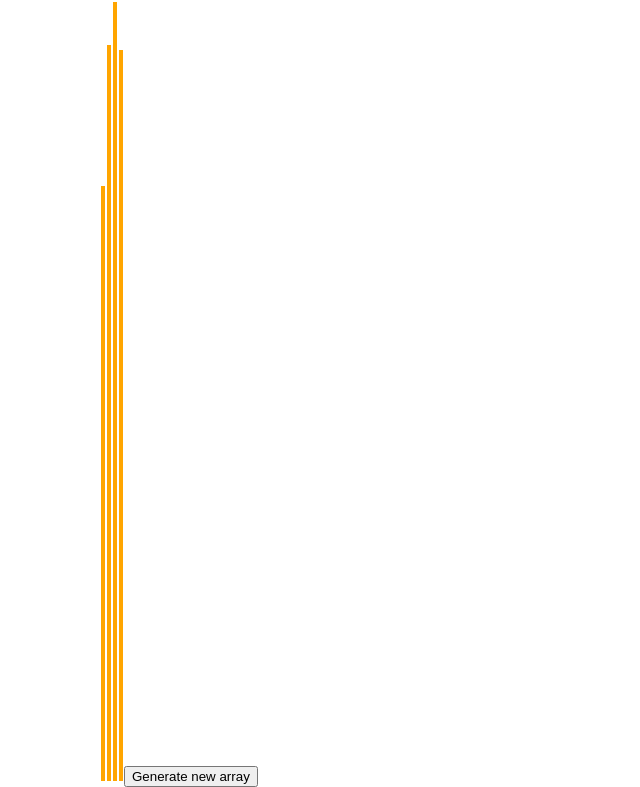
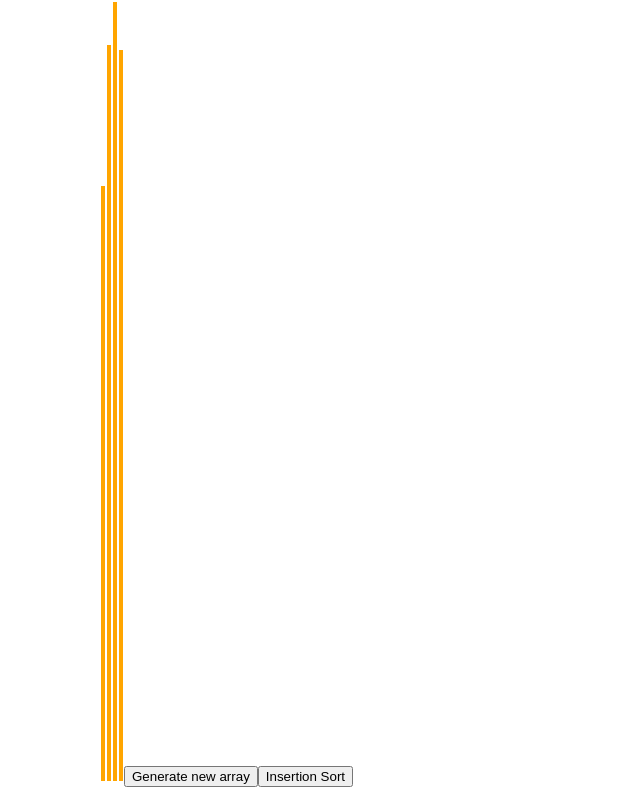
Before and after one commit to NicolasPCouts/sorting-visualizer, a React (Create React App) app: page / in a window 1280 px wide. Shown: the part 1009-1796 px from the top of the page, without its empty margins (0-640 px from the left). Built offline with nearby package versions, Linux system fonts and the light colour scheme.

Commit message:
Implementing insertion sort

```diff
--- a/src/SortingVisualizer/SortingVisualizer.jsx
+++ b/src/SortingVisualizer/SortingVisualizer.jsx
@@ -1,5 +1,6 @@
 import React from 'react'
 import './SortingVisualizer.css'
+import InsertionSort from '../SortingAlgorithms/InsertionSort'
 
 export default class SortingVisualizer extends React.Component{
 
@@ -23,6 +24,11 @@ export default class SortingVisualizer extends React.Component{
         this.setState({ arrayToSort });
     }
 
+    insertionSort(){
+        let sortedArray = InsertionSort(this.state.arrayToSort);
+        this.setState({ arrayToSort: sortedArray });
+    }
+
     render() {
         const {arrayToSort} = this.state;
 
@@ -35,6 +41,7 @@ export default class SortingVisualizer extends React.Component{
                 ))}
 
                 <button onClick={() => this.resetArray()}>Generate new array</button>
+                <button onClick={() => this.insertionSort()}>Insertion Sort</button>
             </ div>
         );
     }
```
